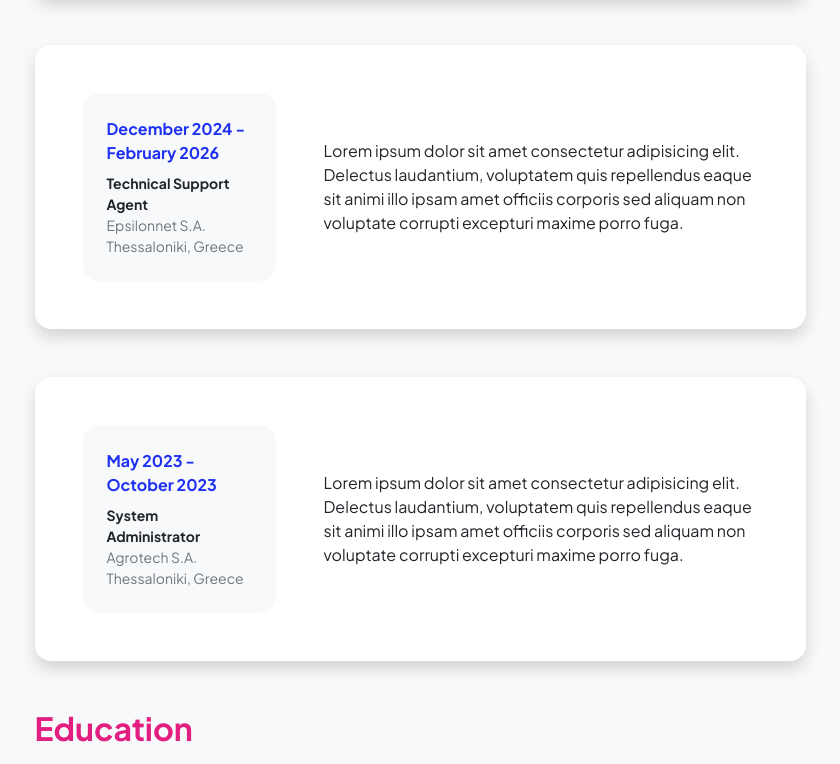
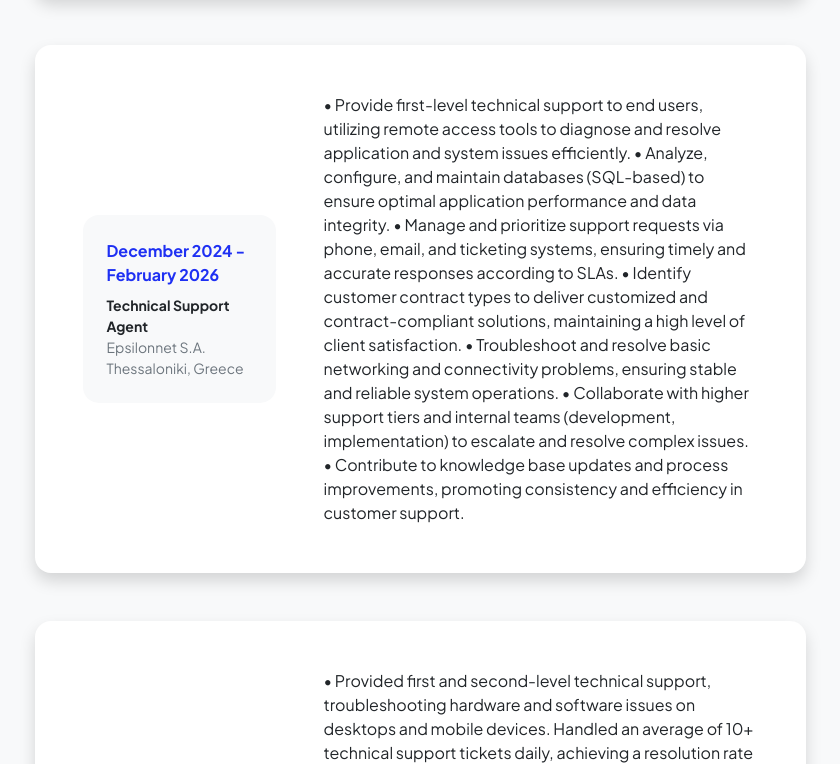
Before and after one commit to StathisChatzistefanou/my-portfolio, a website: page resume.html in a window 1280 px wide. Shown: the part 616-1380 px from the top of the page, without its empty margins (220-1060 px from the left). Drawn offline with nearby package versions, Linux system fonts and the light colour scheme.

Commit message:
Update resume

```diff
--- a/resume.html
+++ b/resume.html
@@ -80,7 +80,13 @@
                                                 <div class="small text-muted">Thessaloniki, Greece</div>
                                             </div>
                                         </div>
-                                        <div class="col-lg-8"><div>Lorem ipsum dolor sit amet consectetur adipisicing elit. Delectus laudantium, voluptatem quis repellendus eaque sit animi illo ipsam amet officiis corporis sed aliquam non voluptate corrupti excepturi maxime porro fuga.</div></div>
+                                        <div class="col-lg-8"><div>• Provide first-level technical support to end users, utilizing remote access tools to diagnose and resolve application and system issues efficiently.
+                                            • Analyze, configure, and maintain databases (SQL-based) to ensure optimal application performance and data integrity.
+                                            • Manage and prioritize support requests via phone, email, and ticketing systems, ensuring timely and accurate responses according to SLAs.
+                                            • Identify customer contract types to deliver customized and contract-compliant solutions, maintaining a high level of client satisfaction.
+                                            • Troubleshoot and resolve basic networking and connectivity problems, ensuring stable and reliable system operations.
+                                            • Collaborate with higher support tiers and internal teams (development, implementation) to escalate and resolve complex issues.
+                                            • Contribute to knowledge base updates and process improvements, promoting consistency and efficiency in customer support.</div></div>
                                     </div>
                                 </div>
                             </div>
@@ -96,7 +102,11 @@
                                                 <div class="small text-muted">Thessaloniki, Greece</div>
                                             </div>
                                         </div>
-                                        <div class="col-lg-8"><div>Lorem ipsum dolor sit amet consectetur adipisicing elit. Delectus laudantium, voluptatem quis repellendus eaque sit animi illo ipsam amet officiis corporis sed aliquam non voluptate corrupti excepturi maxime porro fuga.</div></div>
+                                        <div class="col-lg-8"><div>• Provided first and second-level technical support, troubleshooting hardware and software issues on desktops and mobile devices. Handled an average of 10+ technical support tickets daily, achieving a resolution rate of 95% within SLA.
+                                            • Managed and maintained networks, servers, and computer systems, including installation, configuration, and upgrading of operating systems and applications.
+                                            • Ensured system security and performance through regular checks, maintenance, and implementation of disaster recovery and data security strategies.
+                                            • Developed and supported Microsoft Suite applications (Office 365, Teams, SharePoint, PowerApps) and created in-house applications using Java and PowerApps. Designed and implemented 2 custom applications, streamlining internal processes and improving productivity by 30%.
+                                            • Documented procedures, created user guides, and collaborated with vendors for procurement and technological support.</div></div>
                                     </div>
                                 </div>
                             </div>
```
